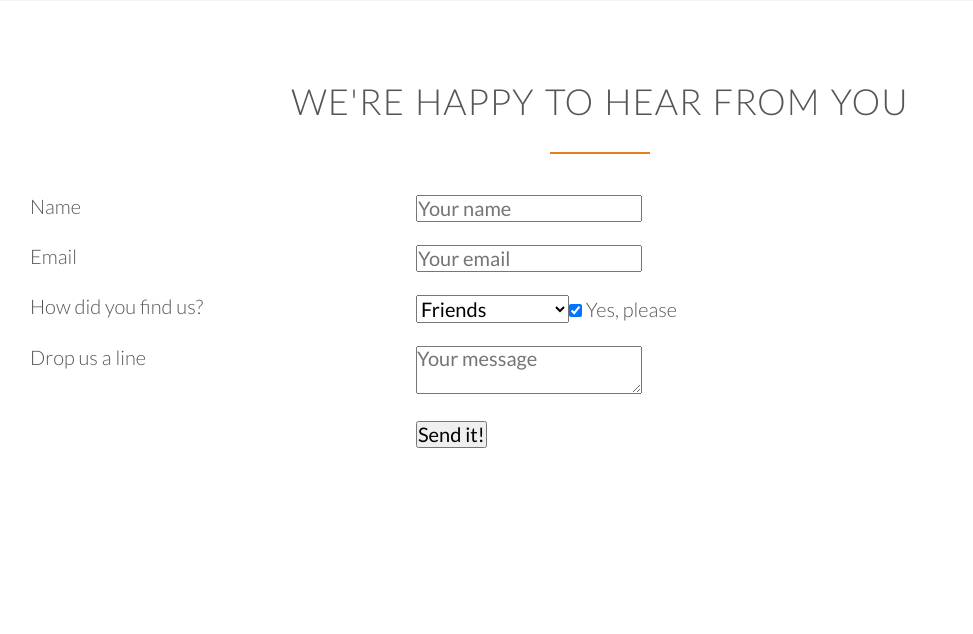
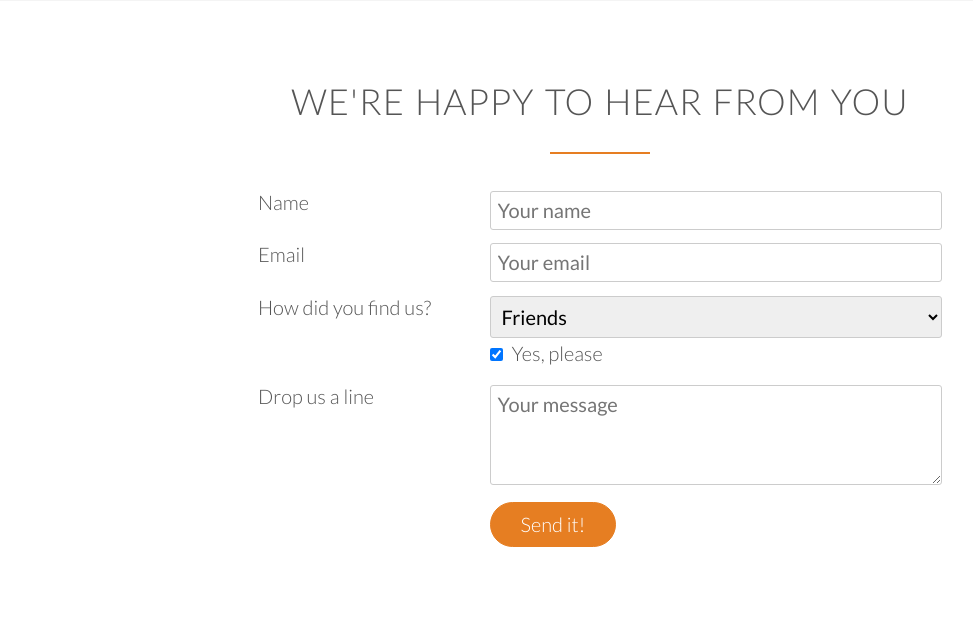
Before and after one commit to meghna-saxena/javascript-libraries, a PHP site: page / in a window 1280 px wide. Shown: the part 4654-5288 px from the top of the page, without its empty margins (40-1013 px from the left). Before the commit the page ends 5102 px from the top, so only its background shows below. Run offline with PHP 8.4, Linux system fonts and the light colour scheme; some web fonts are replaced.

Commit message:
styling form

```diff
--- a/css/omnifood/resources/css/style.css
+++ b/css/omnifood/resources/css/style.css
@@ -143,7 +143,8 @@ a:active {
 /* ------ BUTTONS -------- */
 
 .btn:link,
-.btn:visited {
+.btn:visited,
+input[type=submit] {
     display: inline-block;
     padding: 10px 30px;
     font-weight: 300;
@@ -153,7 +154,8 @@ a:active {
 }
 
 .btn-full:link,
-.btn-full:visited {
+.btn-full:visited,
+input[type=submit] {
     background-color: #e67e22;
     border: 1px solid #e67e22;
     color: #fff;
@@ -167,7 +169,9 @@ a:active {
 }
 
 .btn:hover,
-.btn:active {
+.btn:active,
+input[type=submit]:hover,
+input[type=submit]:active {
     background-color: #cf6d17;
 }
 
@@ -463,3 +467,36 @@ cite img {
 .plan-box ul li {
     padding: 5px 0;
 }
+
+
+
+/* --------------------------------------------------- */
+/* CONTACT FORM */
+/* --------------------------------------------------- */
+
+.contact-form {
+    width: 60%;
+    margin: 0 auto;
+}
+
+input[type=text],
+input[type=email],
+select,
+textarea {
+    width: 100%;
+    padding: 7px;
+    border-radius: 3px;
+    border: 1px solid #ccc;
+}
+
+textarea {
+    height: 100px;
+}
+
+input[type=checkbox] {
+    margin: 10px 5px 10px 0;
+}
+
+*:focus {
+    outline: none;
+}
```
